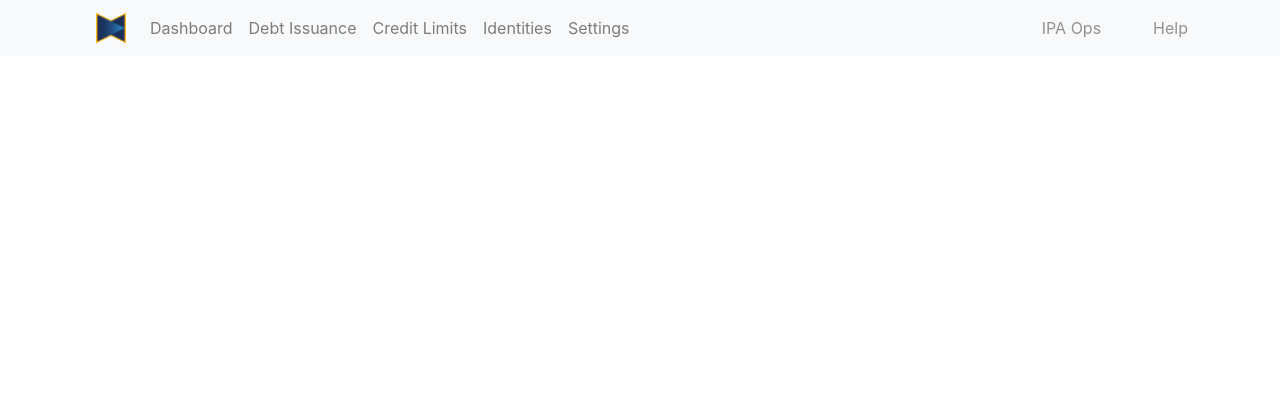
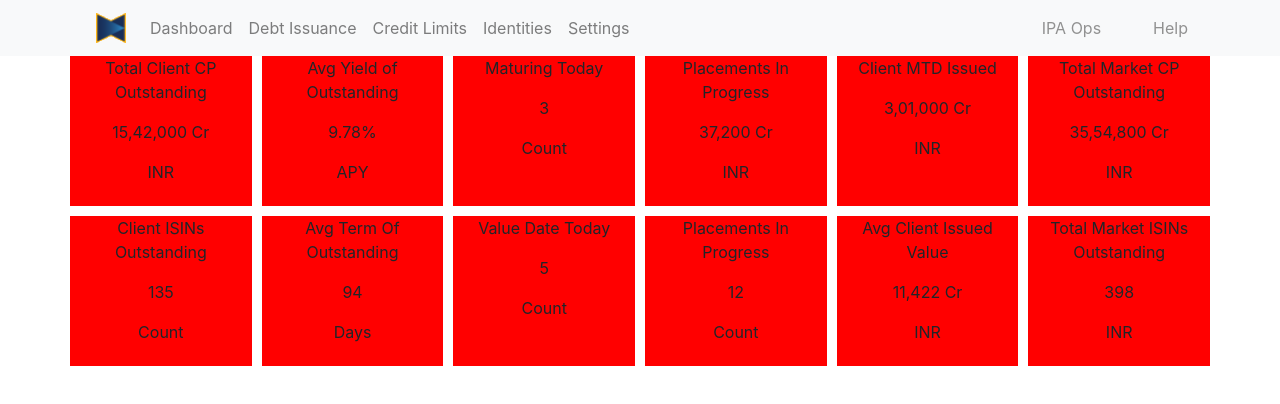
Before and after one commit to jade1001/debt-issuance-ipa, a React (Create React App) app: page / in a window 1280 px wide. Shown: the top 404 px of the page. Built offline with nearby package versions, Linux system fonts and the light colour scheme.

Commit message:
Added dashboard but not yet done

```diff
--- a/src/App.js
+++ b/src/App.js
@@ -1,13 +1,12 @@
 import React from 'react'
 import './App.css'
-import Login from './components/Login'
 import 'bootstrap/dist/css/bootstrap.min.css'
-import MainNavBar from './components/MainNavBar'
+import DashboardMain from './components/DashboardMain'
 
 function App() {
   return (
     <div className='App'>
-      <MainNavBar />
+      <DashboardMain />
     </div>
   )
 }
--- a/src/components/DashboardMain.js
+++ b/src/components/DashboardMain.js
@@ -0,0 +1,112 @@
+import React, { Component } from 'react'
+import MainNavBar from './MainNavBar'
+import { Container, Row, Col } from 'react-bootstrap'
+
+class DashboardMain extends Component {
+  render() {
+    return (
+      <div>
+        <MainNavBar />
+        <Container>
+          <Row>
+            <Col xs style={{ backgroundColor: 'red', height: 150 }}>
+              <p id='pHead'>Total Client CP Outstanding</p>
+              <p id='pBody'>15,42,000 Cr</p>
+              <p id='pFooter'>INR</p>
+            </Col>
+            <Col
+              xs={{ order: 12 }}
+              style={{ backgroundColor: 'red', height: 150, marginLeft: 10 }}
+            >
+              <p id='pHead'>Client MTD Issued</p>
+              <p id='pBody'>3,01,000 Cr</p>
+              <p id='pFooter'>INR</p>
+            </Col>
+            <Col
+              xs={{ order: 1 }}
+              style={{ backgroundColor: 'red', height: 150, marginLeft: 10 }}
+            >
+              <p id='pHead'>Maturing Today</p>
+              <p id='pBody'>3</p>
+              <p id='pFooter'>Count</p>
+            </Col>
+            <Col
+              xs
+              style={{ backgroundColor: 'red', height: 150, marginLeft: 10 }}
+            >
+              <p id='pHead'>Avg Yield of Outstanding</p>
+              <p id='pBody'>9.78%</p>
+              <p id='pFooter'>APY</p>
+            </Col>
+            <Col
+              xs={{ order: 12 }}
+              style={{ backgroundColor: 'red', height: 150, marginLeft: 10 }}
+            >
+              <p id='pHead'>Total Market CP Outstanding</p>
+              <p id='pBody'>35,54,800 Cr</p>
+              <p id='pFooter'>INR</p>
+            </Col>
+            <Col
+              xs={{ order: 1 }}
+              style={{ backgroundColor: 'red', height: 150, marginLeft: 10 }}
+            >
+              <p id='pHead'>Placements In Progress</p>
+              <p id='pBody'>37,200 Cr</p>
+              <p id='pFooter'>INR</p>
+            </Col>
+          </Row>
+
+          <Row style={{ marginTop: 10 }}>
+            <Col xs style={{ backgroundColor: 'red', height: 150 }}>
+              <p id='pHead'>Client ISINs Outstanding</p>
+              <p id='pBody'>135</p>
+              <p id='pFooter'>Count</p>
+            </Col>
+            <Col
+              xs={{ order: 12 }}
+              style={{ backgroundColor: 'red', height: 150, marginLeft: 10 }}
+            >
+              <p id='pHead'>Avg Client Issued Value</p>
+              <p id='pBody'>11,422 Cr</p>
+              <p id='pFooter'>INR</p>
+            </Col>
+            <Col
+              xs={{ order: 1 }}
+              style={{ backgroundColor: 'red', height: 150, marginLeft: 10 }}
+            >
+              <p id='pHead'>Value Date Today</p>
+              <p id='pBody'>5</p>
+              <p id='pFooter'>Count</p>
+            </Col>
+            <Col
+              xs
+              style={{ backgroundColor: 'red', height: 150, marginLeft: 10 }}
+            >
+              <p id='pHead'>Avg Term Of Outstanding</p>
+              <p id='pBody'>94</p>
+              <p id='pFooter'>Days</p>
+            </Col>
+            <Col
+              xs={{ order: 12 }}
+              style={{ backgroundColor: 'red', height: 150, marginLeft: 10 }}
+            >
+              <p id='pHead1'>Total Market ISINs Outstanding</p>
+              <p id='pBody'>398</p>
+              <p id='pFooter'>INR</p>
+            </Col>
+            <Col
+              xs={{ order: 1 }}
+              style={{ backgroundColor: 'red', height: 150, marginLeft: 10 }}
+            >
+              <p id='pHead'>Placements In Progress</p>
+              <p id='pBody'>12</p>
+              <p id='pFooter'>Count</p>
+            </Col>
+          </Row>
+        </Container>
+      </div>
+    )
+  }
+}
+
+export default DashboardMain
```
